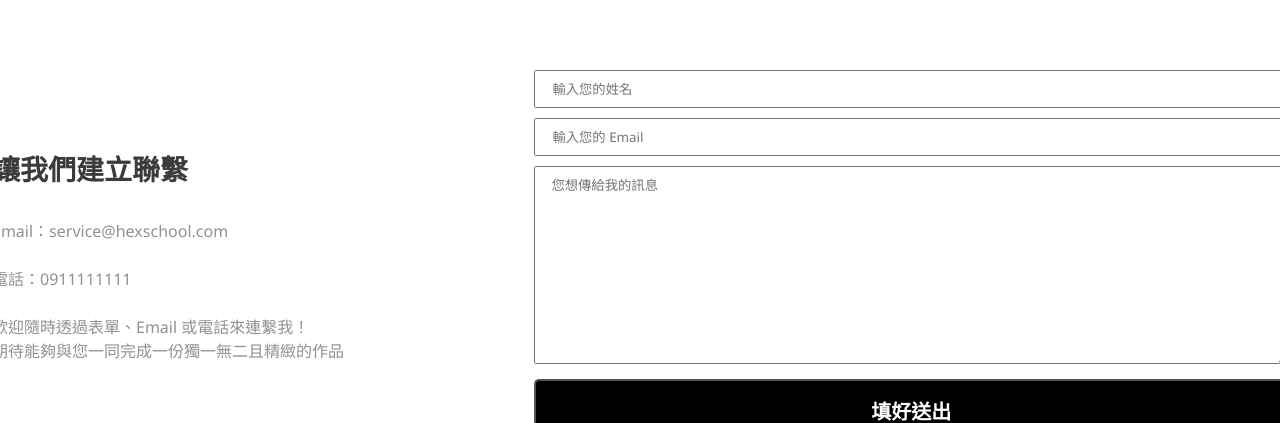
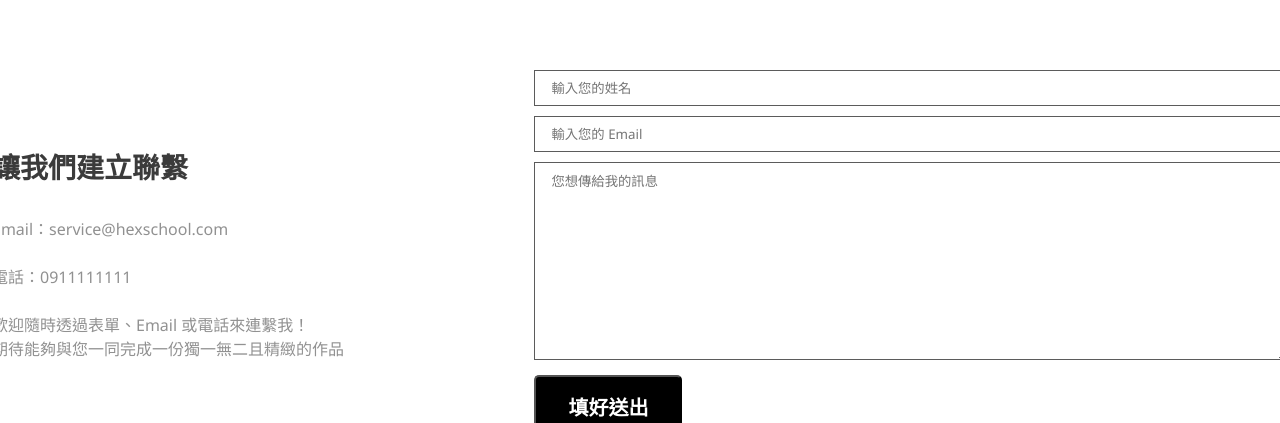
Before and after one commit to happyloa/Hex2024-mission2, a Next.js app: page /contact in a window 1280 px wide. Shown: the part 712-1135 px from the top of the page. Built offline with nearby package versions, Linux system fonts and the light colour scheme; a web font is replaced by a local one.

Commit message:
修改表單元素樣式

```diff
--- a/components/contact/ContactInfo.module.css
+++ b/components/contact/ContactInfo.module.css
@@ -59,11 +59,13 @@
 }
 
 .form input {
+  border: 1px solid #5b5b5b;
   padding: 8px 16px;
   width: 100%;
 }
 
 .form textarea {
+  border: 1px solid #5b5b5b;
   padding: 8px 16px;
   width: 100%;
 }
@@ -78,7 +80,6 @@
   line-height: 30px;
   padding: 16px 32px;
   transition: all 0.3s ease-in-out;
-  width: 100%;
 }
 
 .form button:hover {
@@ -124,5 +125,6 @@
     font-size: 16px;
     line-height: 24px;
     padding: 8px 16px;
+    width: 100%;
   }
 }
```
